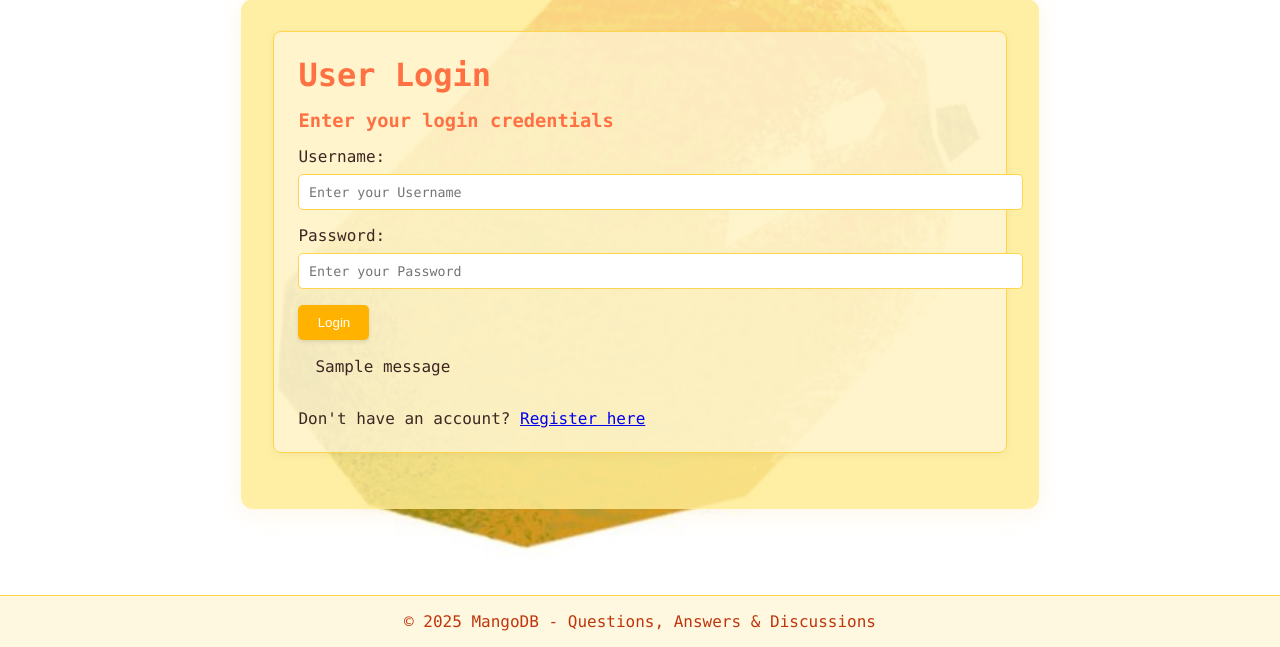
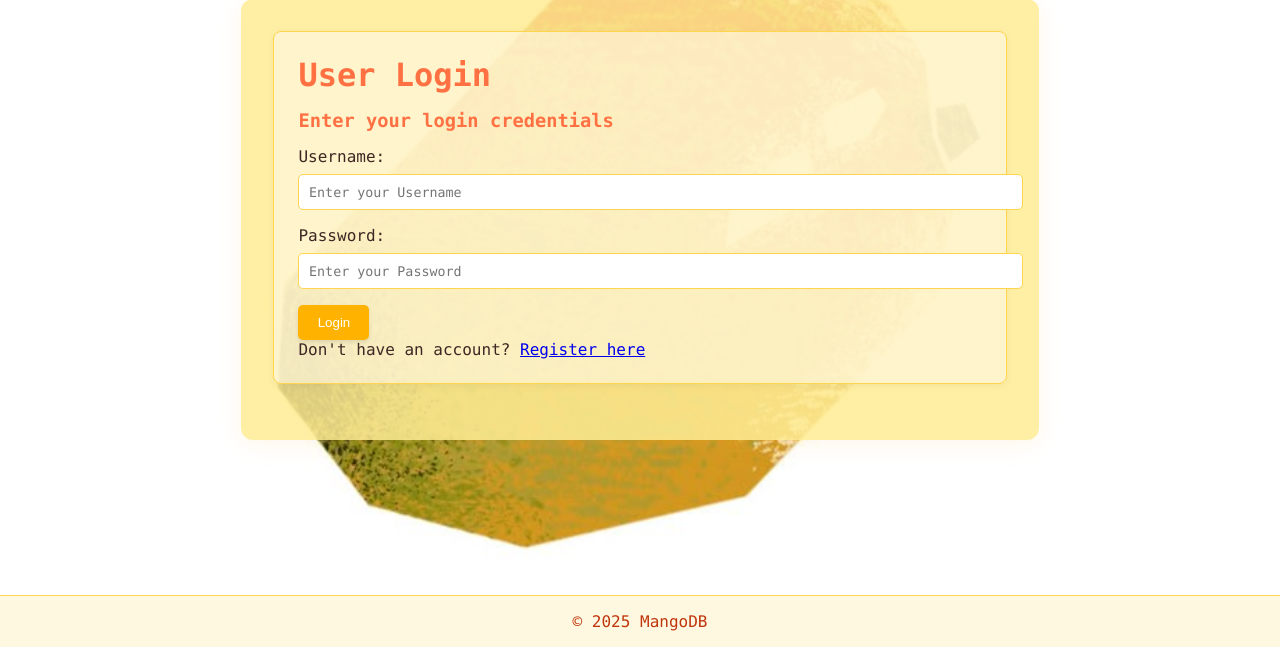
Before and after one commit to Techdude01/MangoDB, a Flask app: page /login in a window 1280 px wide. Shown: the part 153-800 px from the top of the page. Run offline with Flask 3, Linux system fonts and the light colour scheme; one stand-in notice (Sample message) is shown.

Commit message:
instructions

```diff
--- a/server/templates/base.html
+++ b/server/templates/base.html
@@ -46,7 +46,7 @@
         </div>
 
         <footer>
-            <p>&copy; 2025 MangoDB - Questions, Answers & Discussions</p>
+            <p>&copy; 2025 MangoDB</p>
         </footer>
     </div>
 </body>
--- a/server/templates/user_login.html
+++ b/server/templates/user_login.html
@@ -30,15 +30,7 @@ User Login
                 </button>
             </div>
         </form>
-        {% with messages=get_flashed_messages(with_categories=true) %}
-        {% if messages %}
-        {% for category, message in messages %}
-        <div class="alert {{ category }}">
-            {{ message }}
-        </div>
-        {% endfor %}
-        {% endif %}
-        {% endwith %}
+
         <p>Don't have an account? <a href="{{ url_for('register_route') }}">Register here</a></p>
         <script>
             // JavaScript function to validate the login form
```
Also changed, not shown: 1 other file.
